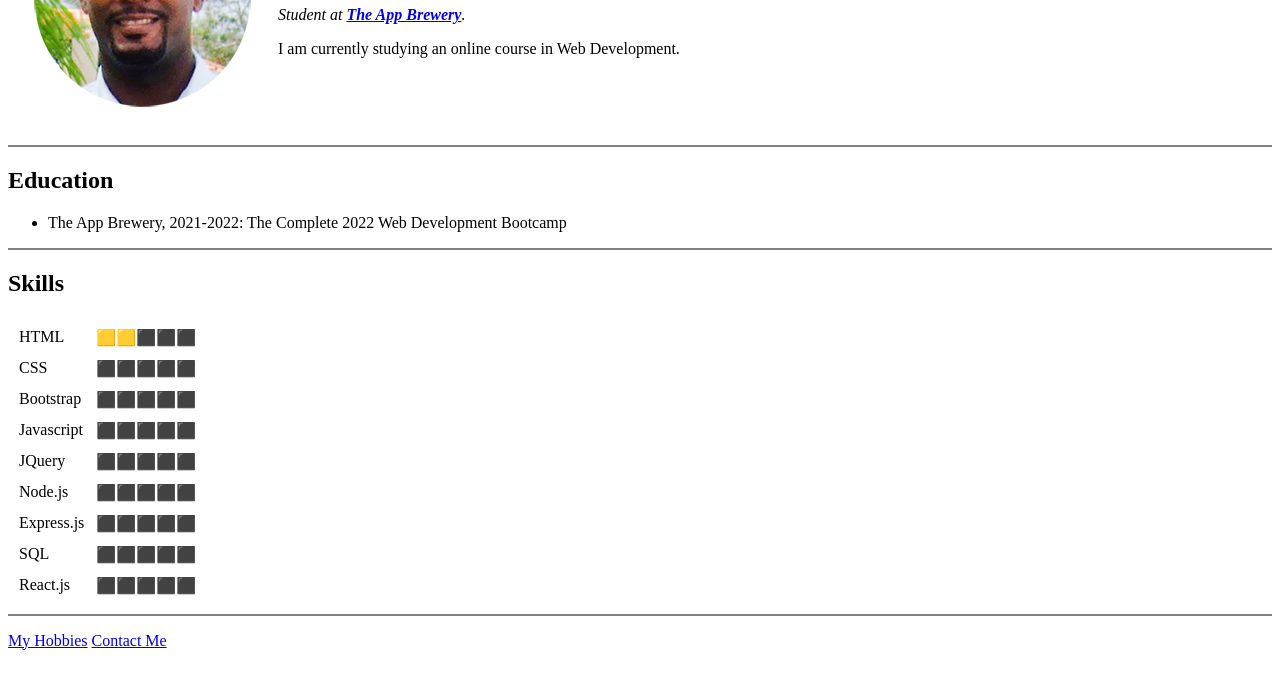
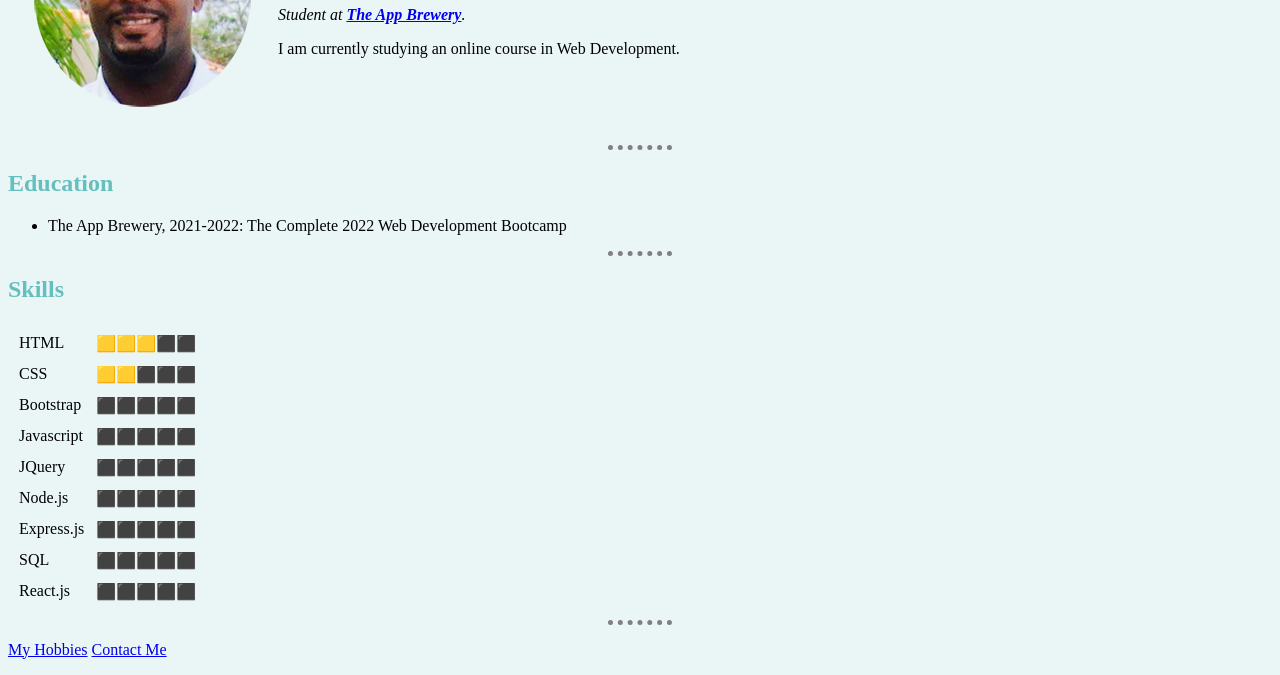
Before and after one commit to PaulGPy/cv, a plain HTML site: page index.html in a window 1280 px wide. Shown: the part 144-819 px from the top of the page. Drawn offline with Linux system fonts and the light colour scheme.

Commit message:
link to css added

```diff
--- a/index.html
+++ b/index.html
@@ -4,6 +4,7 @@
 <head>
   <meta charset="utf-8">
   <title>Paul's Personal Site</title>
+  <link rel="stylesheet" href="CSS\styles.css">
 </head>
 
 <body>
@@ -17,21 +18,21 @@
       </td>
     </tr>
   </table>
-  <hr size="2" noshade>
+  <hr>
   <h2>Education</h2>
   <ul>
     <li>The App Brewery, 2021-2022: The Complete 2022 Web Development Bootcamp</li>
   </ul>
-  <hr size="2" noshade>
+  <hr>
   <h2>Skills</h2>
   <table cellspacing="10">
     <tr>
       <td>HTML</td>
-      <td>🟨🟨⬛⬛⬛</td>
+      <td>🟨🟨🟨⬛⬛</td>
     </tr>
     <tr>
       <td>CSS</td>
-      <td>⬛⬛⬛⬛⬛</td>
+      <td>🟨🟨⬛⬛⬛</td>
     </tr>
     <tr>
       <td>Bootstrap</td>
@@ -62,7 +63,7 @@
       <td>⬛⬛⬛⬛⬛</td>
     </tr>
   </table>
-  <hr size="2" noshade>
+  <hr>
   <p>
   <a href="hobbies.html">My Hobbies</a>
   <a href="contact-me.html">Contact Me</a>
```
